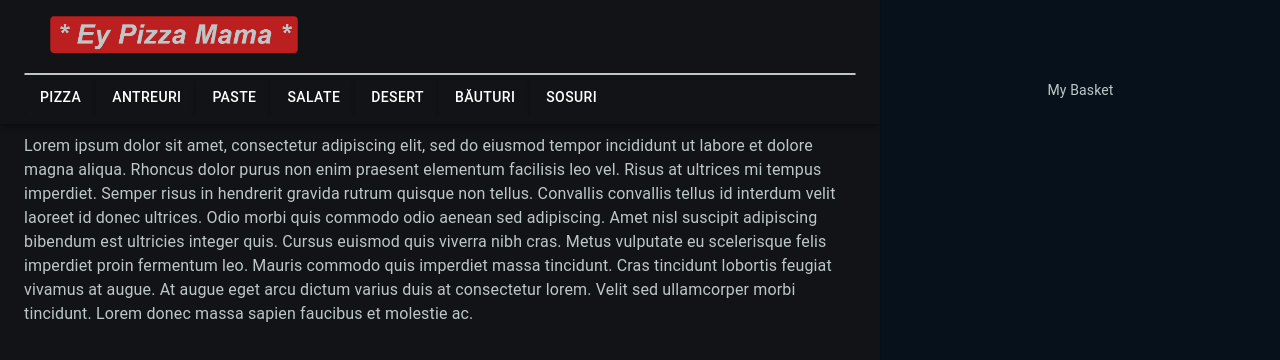
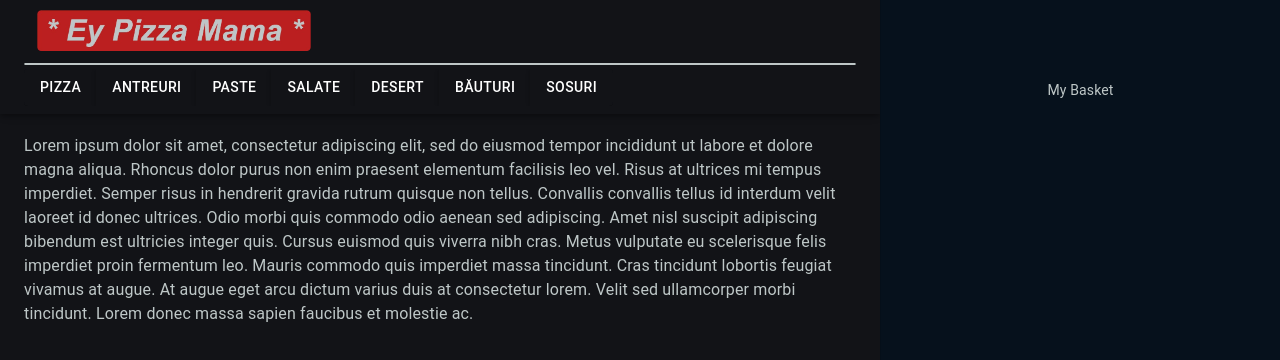
Before and after one commit to TheAncientOwl/pizza-website, a React (Create React App) app: page / in a window 1280 px wide. Shown: the top 360 px of the page. Built offline with nearby package versions, Linux system fonts and the light colour scheme.

Commit message:
tweaked logo.

```diff
--- a/src/components/nav-bar/NavBarLogo.jsx
+++ b/src/components/nav-bar/NavBarLogo.jsx
@@ -7,12 +7,9 @@ const useStyles = makeStyles({
     maxWidth: '300px',
     height: 'auto',
 
-    marginTop: '1vh',
-
-    paddingTop: '1vh',
-    paddingBottom: '1vh',
-    paddingLeft: '2vw',
-    paddingRight: '2vw',
+    marginTop: '10px',
+    paddingLeft: '1vw',
+    paddingRight: '1vw',
   },
 });
 
```
